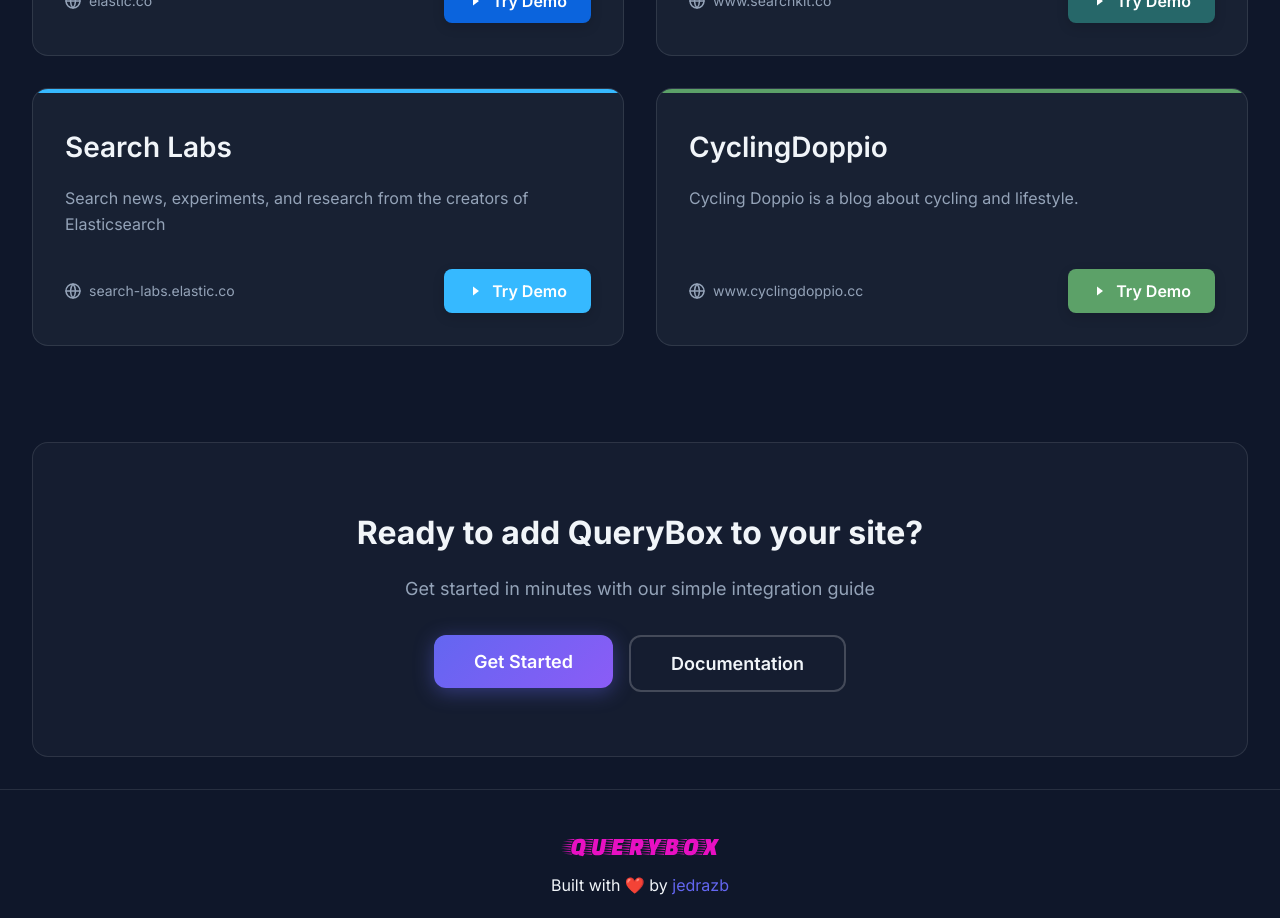
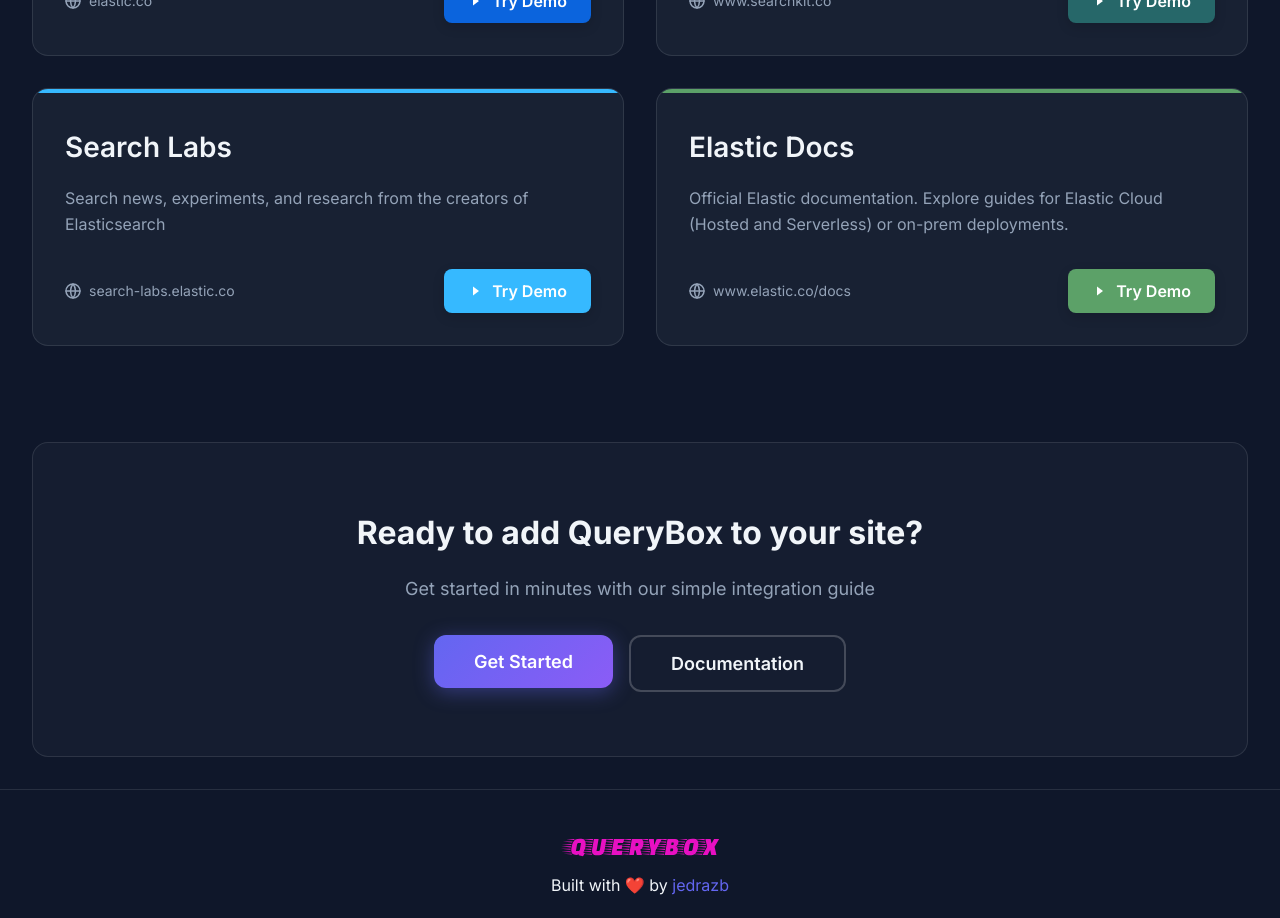
Before and after one commit to jedrazb/querybox, a Next.js app in the folder packages/app/: page /examples in a window 1280 px wide. Shown: the part 900-1818 px from the top of the page. Built offline with nearby package versions, Linux system fonts and the light colour scheme; no server answers.

Commit message:
Use elastic docs as example

```diff
--- a/packages/app/src/app/examples/page.tsx
+++ b/packages/app/src/app/examples/page.tsx
@@ -71,14 +71,15 @@
     initialQuestions: ["What is Elastic Agent Builder?"],
   },
   {
-    title: "CyclingDoppio",
-    description: "Cycling Doppio is a blog about cycling and lifestyle.",
-    website: "https://www.cyclingdoppio.cc",
+    title: "Elastic Docs",
+    description:
+      "Official Elastic documentation. Explore guides for Elastic Cloud (Hosted and Serverless) or on-prem deployments.",
+    website: "https://www.elastic.co/docs",
     color: "#5ca168",
-    domain: "cyclingdoppio.cc",
+    domain: "docs.elastic.co",
     initialQuestions: [
-      "In 2 sentences, what is Cycling Doppio?",
-      "What are cool bikepacking routes?",
+      "What's the easiest way to run ES locally?",
+      "What mappings should I use for easy semantic search?",
     ],
   },
 ];
```
